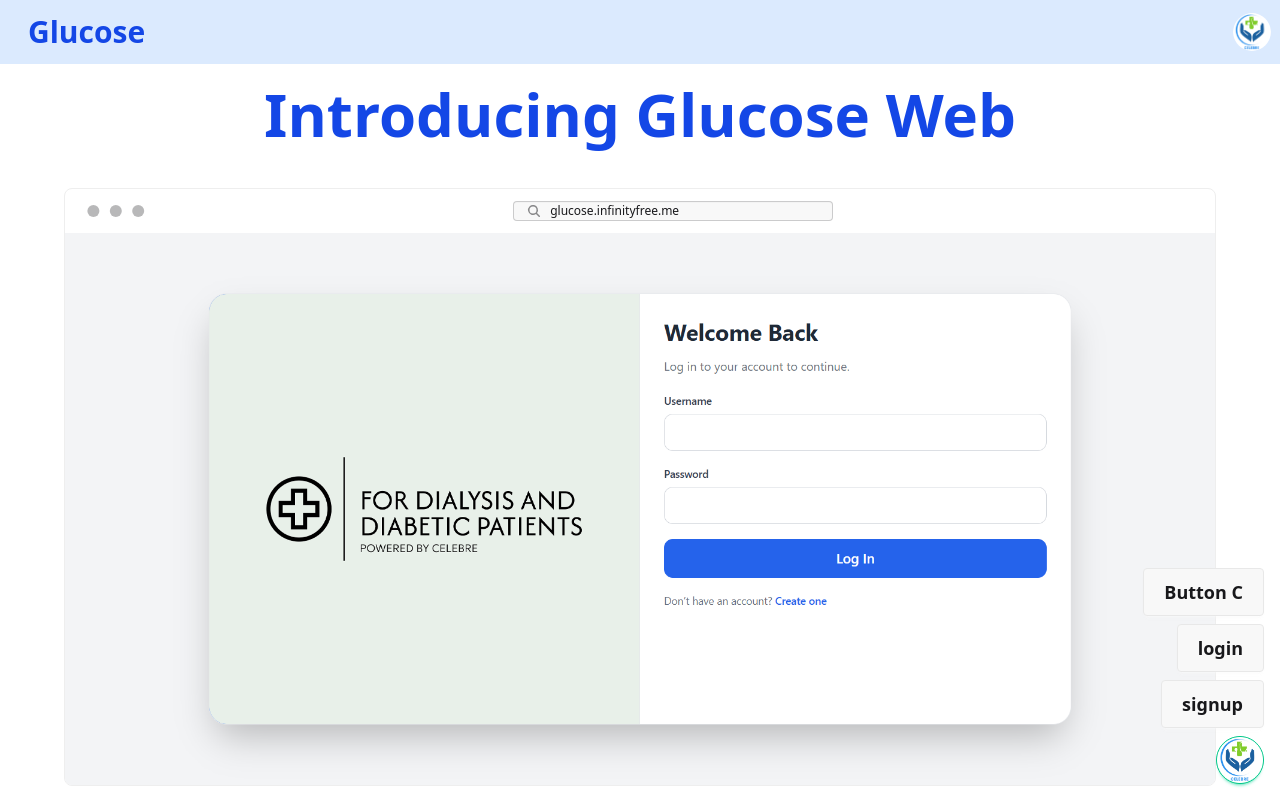
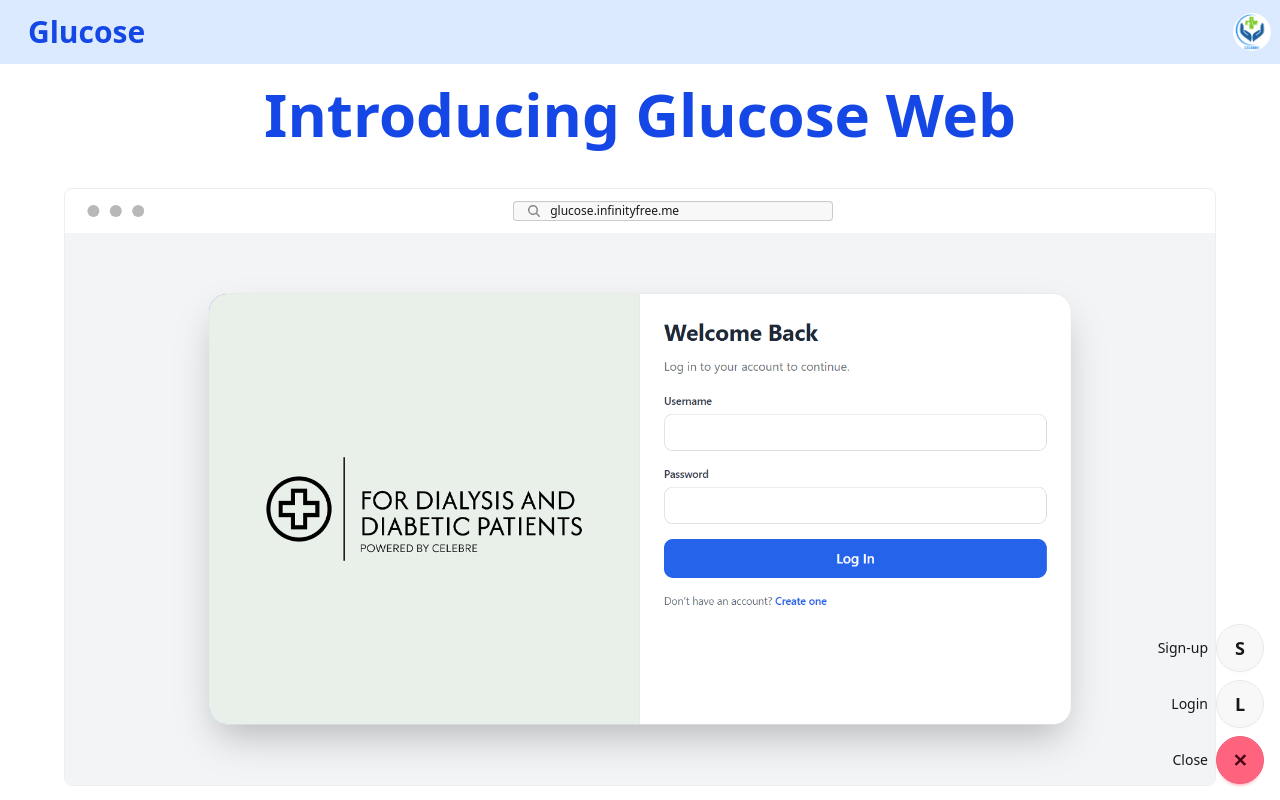
Before and after one commit to Celebre0408/docu-glucose, a plain HTML site: page index.html in a window 1280 px wide. Both pictures are taken after a click on the button 1240 px from the left and 760 px from the top of the page. Shown: the top 800 px of the page. Drawn offline with nearby package versions, Linux system fonts and the light colour scheme.

Commit message:
fix the speed dial

```diff
--- a/index.html
+++ b/index.html
@@ -173,15 +173,20 @@
 </div>
 
 <a href="https://drive.google.com/file/d/1iDJyqi1ABY0K6r3yl4An2BwuKQDDyz_j/view?usp=sharing" class="flex justify-center items-center"><button class="btn btn-active btn-info">Download</button></a>
+<br>
 
 <div class="fab">
   <!-- a focusable div with tabindex is necessary to work on all browsers. role="button" is necessary for accessibility -->
-  <div tabindex="0" role="button" class="btn btn-lg btn-circle btn-success"><img src="images/logo.png" alt=""></div>
+  <div tabindex="0" role="button" class="btn btn-lg btn-circle btn-info"><img src="images/logo.png" alt=""></div>
+
+  <!-- close button should not be focusable so it can close the FAB when clicked. It's just a visual placeholder -->
+  <div class="fab-close">
+    Close <span class="btn btn-circle btn-lg btn-error">✕</span>
+  </div>
 
   <!-- buttons that show up when FAB is open -->
-  <button class="btn btn-lg"><a href="https://glucose.infinityfree.me/register.php">signup</a></button>
-  <button class="btn btn-lg"><a href="https://glucose.infinityfree.me">login</a></button>
-  <button class="btn btn-lg" href="https://glucose.infinityfree.me">Button C</button>
+  <div>Login<a href="https://glucose.infinityfree.me"><button class="btn btn-lg btn-circle">L</button></a></div>
+  <div>Sign-up<a href="https://glucose.infinityfree.me/register.php"><button class="btn btn-lg btn-circle">S</button></a></div>
 </div>
 
 <!-- footer -->
```
